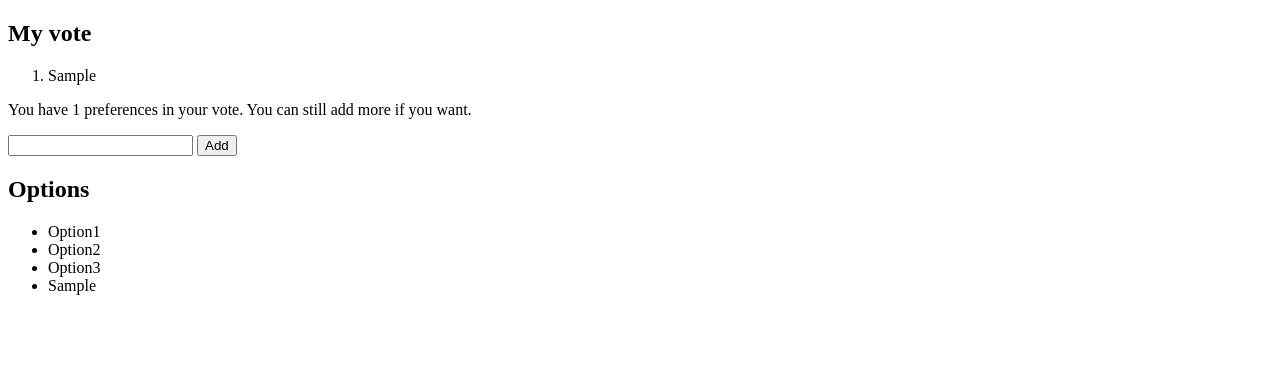
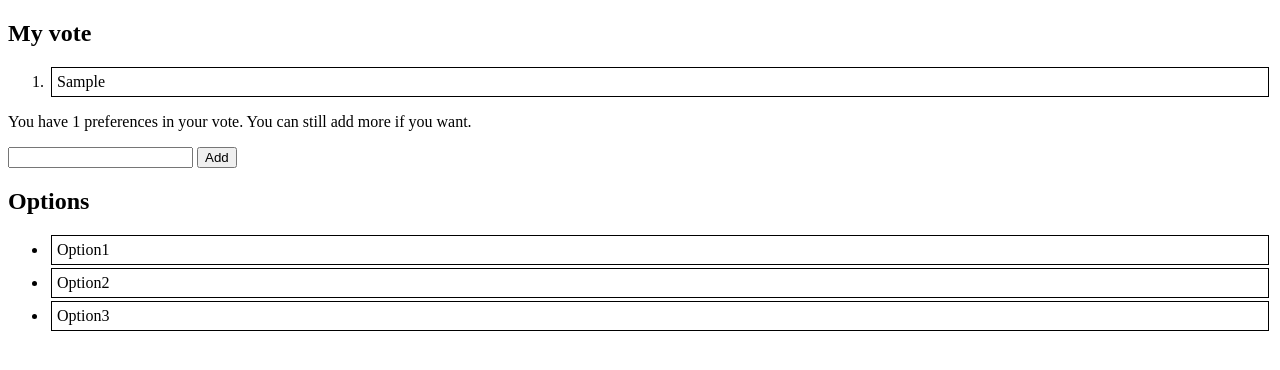
Before and after one commit to jarnoln/wtgfl, a plain HTML site: page index.html in a window 1280 px wide. Both pictures are taken after typing "Sample" into the empty fields and a click on the button "Add". Drawn offline with nearby package versions, Linux system fonts and the light colour scheme.

Commit message:
If option is in ballot, remove it from option list

```diff
--- a/index.html
+++ b/index.html
@@ -5,6 +5,13 @@
   <meta name="viewport" content="width=device-width, initial-scale=1">
   <title>Where To Go For Lunch</title>
   <script src="https://unpkg.com/vue"></script>
+  <style>
+    .option {
+      padding: 5px;
+      margin: 3px;
+      border: 1px solid black;
+    }
+  </style>
 </head>
 <body>
   <div id="app">
@@ -13,7 +20,7 @@
 
     <ol>
         <li v-for="option in ballot">
-          <div v-on:click="removeOption">{{ option }}</div>
+          <div class="option" v-on:click="removeOption">{{ option }}</div>
         </li>
     </ol>
 
@@ -27,7 +34,7 @@
     <!-- <p> {{options}} </p> -->
     <ul>
       <li v-for="option in options">
-        <div v-on:click="addOption">{{ option }}</div>
+        <div class="option" v-on:click="addOption">{{ option }}</div>
       </li>
     </ul>
   </div>
@@ -45,7 +52,7 @@
           console.log('addOption:' + this.current)
           if (!this.options.includes(this.current)) {
             let index = this.options.i
-            this.options.push(this.current)
+            // this.options.push(this.current)
             this.ballot.push(this.current)
             this.current = ''
           }
@@ -55,12 +62,16 @@
           console.log('addOption:' + option)
           if (!this.ballot.includes(option)) {
             this.ballot.push(option)
+            // Remove option from available options
+            let index = this.options.indexOf(option)
+            this.options.splice(index, 1)
           }
         },
         removeOption: function(event) {
           let option = event.target.innerHTML
           let index = this.ballot.indexOf(option)
           this.ballot.splice(index, 1)
+          this.options.push(option)
         }
       }
     })
```
